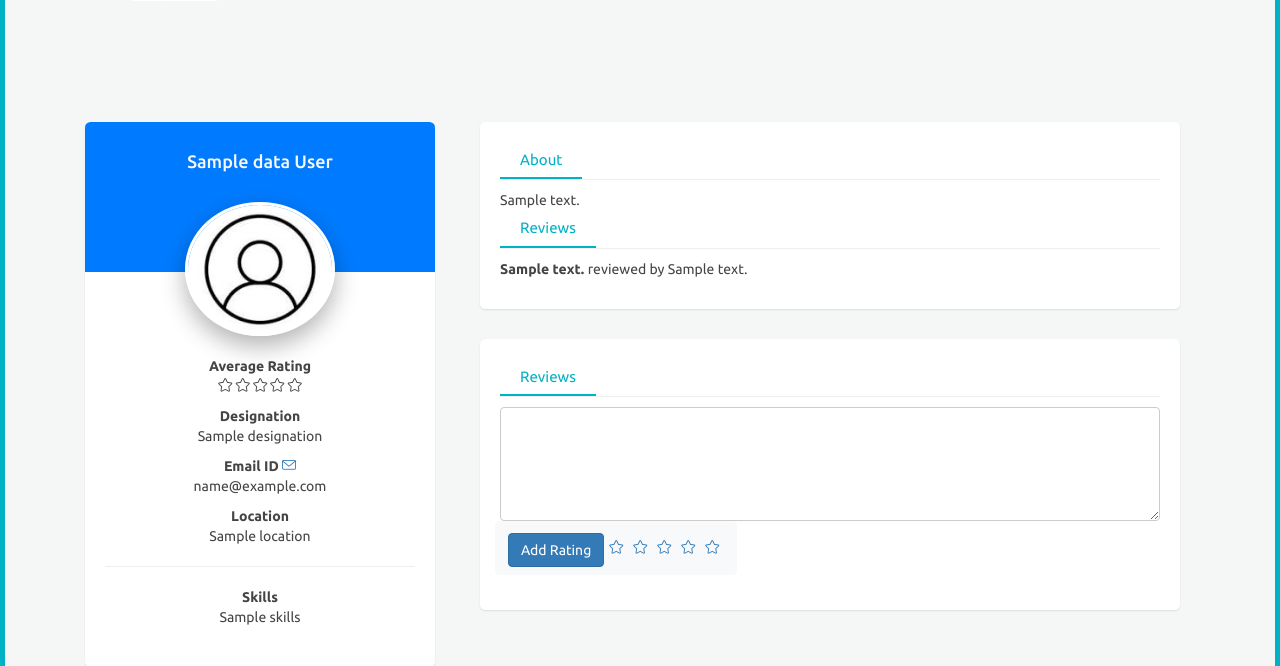
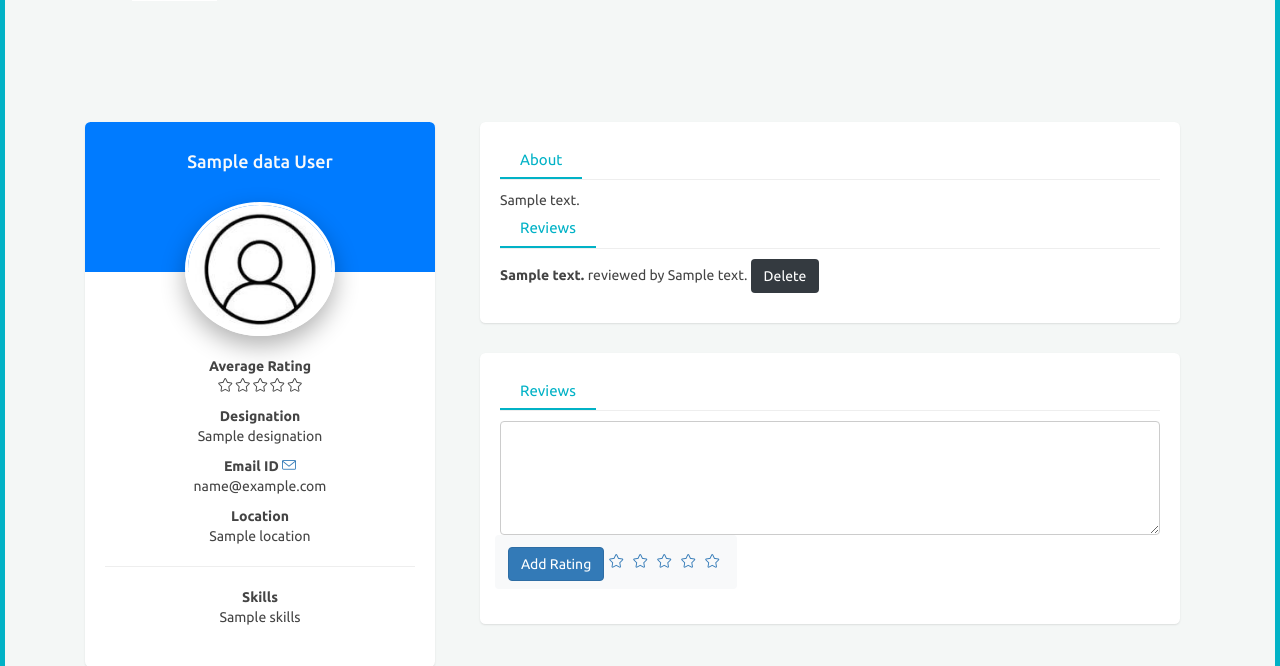
Before and after one commit to aanchal-05/skillspot, a Django app: template dashboard/templates/profile.html in a window 1280 px wide. Shown: the part 63-729 px from the top of the page. Run offline with Django 5.2, Linux system fonts and the light colour scheme; tables that the repository leaves empty hold one stand-in row (values such as "Sample post"); the template is opened without the code that fills it: values that come from a table or form of the project are taken from there, most other values are stand-ins (such as "Sample title", 1, 10 or a date in 2020); some libraries are stand-ins or nearby versions.

Commit message:
added delete functionality

```diff
--- a/dashboard/models.py
+++ b/dashboard/models.py
@@ -9,3 +9,4 @@ class Review(models.Model):
     user_being_reviewed = models.ForeignKey(UserDetails, on_delete=models.CASCADE, related_name='reviews_received')
     content = models.TextField()
     rating = models.IntegerField(default=0)
+    id = models.AutoField(primary_key=True)
--- a/dashboard/templates/profile.html
+++ b/dashboard/templates/profile.html
@@ -187,7 +187,11 @@
                              {% for review_user in result_review_user %}
                              {% if review_user.content %}
 
-                                  <p>   <b>{{ review_user.content }}   </b> reviewed by {{ review_user.reviewer }}  </p>
+                                  <p>   <b>{{ review_user.content }}   </b> reviewed by {{ review_user.reviewer }}
+                       <a href="{% url 'delete_review' review_id=review_user.id %}">
+
+                        <button type="button" class="btn btn-dark"> Delete   </button>     </p>
+                            </a>
                                 {% endif %}
                                  {% endfor %}
 
--- a/dashboard/urls.py
+++ b/dashboard/urls.py
@@ -9,8 +9,9 @@ urlpatterns = [
     path('update_profile/', update_profile, name='update_profile'),
     path('view_profile/', view_profile, name='view_profile'),
     path('search/', search, name="search"),
-    path('search/profile/<str:reviewemail>', reviewprofile, name="profile")
-    path('search/profile/rating/<str:reviewemail>', rating, name="rating")
+    path('search/profile/<str:reviewemail>', reviewprofile, name="profile"),
+    path('search/profile/rating/<str:reviewemail>', rating, name="rating"),
+    path('delete-review/<int:review_id>/', delete_review, name='delete_review'),
 
 
 ]
--- a/my_project/urls.py
+++ b/my_project/urls.py
@@ -32,7 +32,9 @@ urlpatterns = [
     path('view_profile/', view_profile, name="view_profile"),
     path('search/', search, name="search"),
     path('search/profile/<str:reviewemail>', reviewprofile, name="profile"),
-    path('search/profile/rating/<str:reviewemail>', rating, name="rating")
+    path('search/profile/rating/<str:reviewemail>', rating, name="rating"),
+    path('delete-review/<int:review_id>/', delete_review, name='delete_review')
+
 
 
 
```
Also changed, not shown: dashboard/views.py (+19 -0 lines), dashboard/migrations/0004_alter_review_id.py (added).
